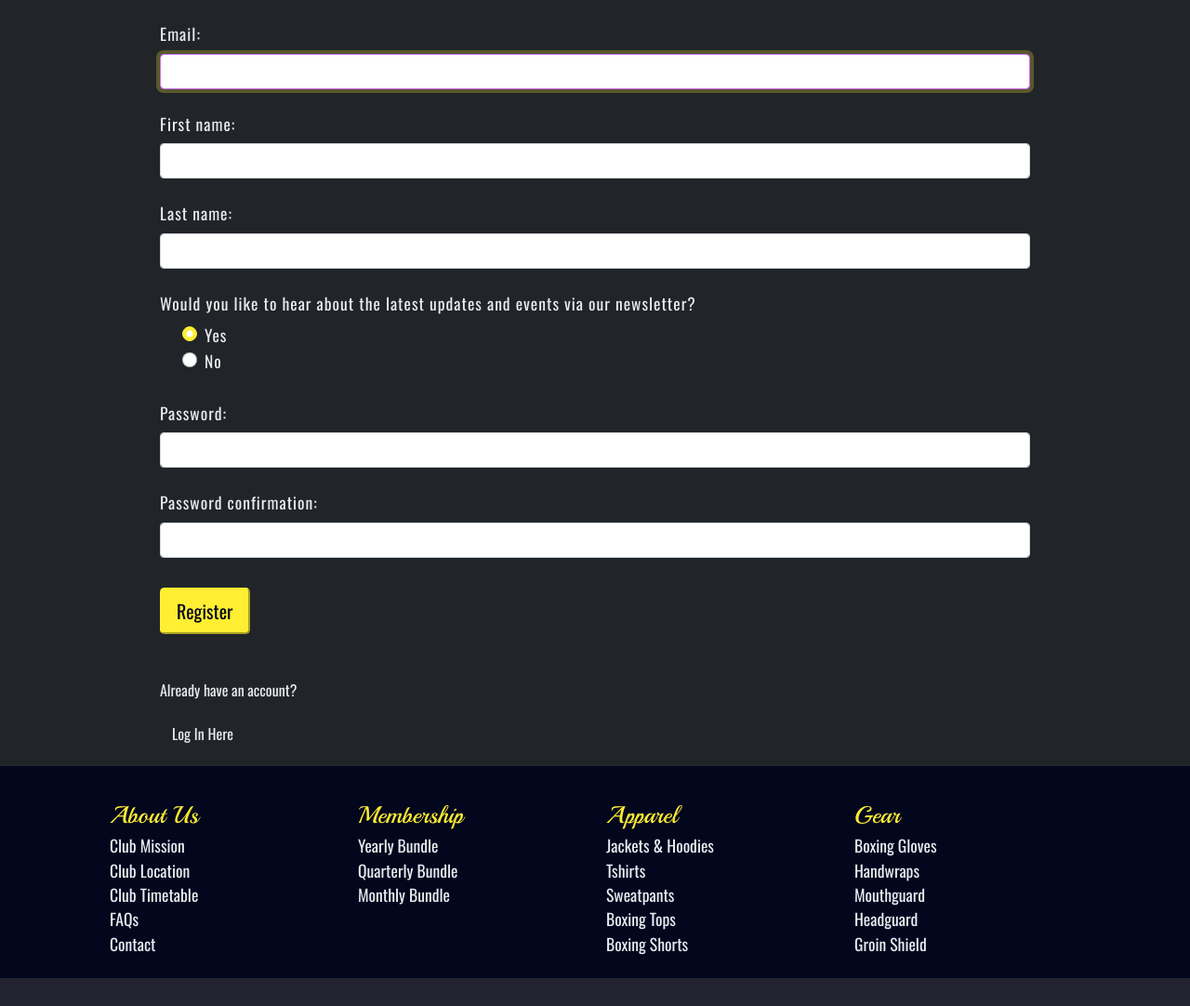
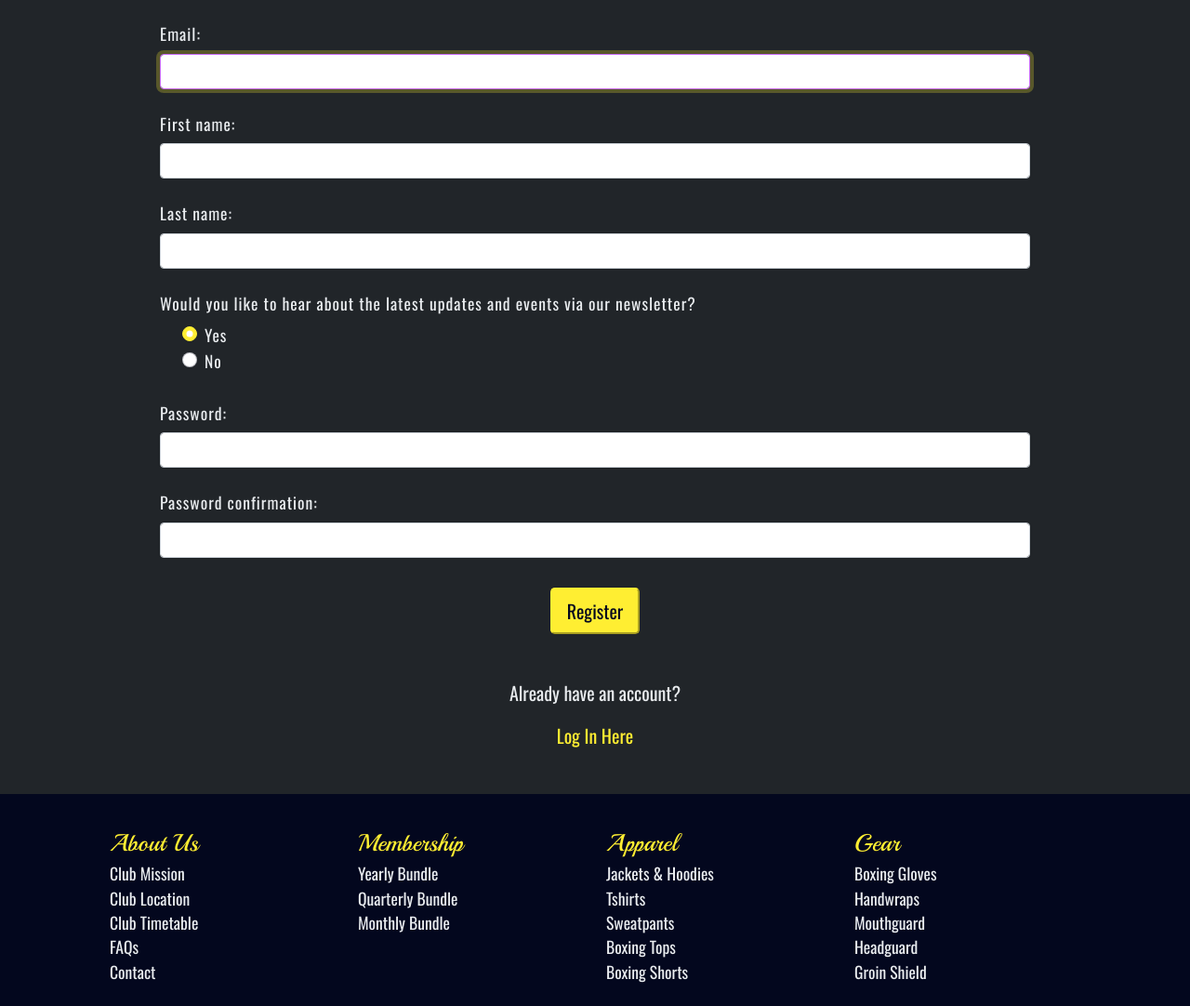
Before and after one commit to DaithiShan/saviours, a Django app: page /register/ in a window 1280 px wide. Shown: the part 161-1243 px from the top of the page at 93% size. Before the commit the page ends 1213 px from the top, so only its background shows below. Run offline with Django 4.2, Linux system fonts and the light colour scheme; style sheets or scripts are compiled from the project's sources; some libraries are stand-ins or nearby versions.

Commit message:
Styles added to auth-redirect div on register.html

```diff
--- a/accounts/templates/accounts/register.html
+++ b/accounts/templates/accounts/register.html
@@ -39,14 +39,14 @@
 
         <input type="hidden" name="next" value="{{ request.GET.next }}" />
 
-        <fieldset class="form__group mt-3">
+        <fieldset class="form__group mt-3 text-center">
             <button type="submit" class="btn-lg btn-primary mt-3 mb-4">Register</button>
         </fieldset>
     </div>
     </form>
-        <div class="auth-redirect mb-3">
-        <p class="auth-redirect__text regular">Already have an account?</p>
-        <a href="#" class="auth-redirect__btn btn btn--white dropdown-button regular">Log In Here</a>
+        <div class="auth-redirect text-center mb-5">
+        <p class="lead">Already have an account?</p>
+        <a href="#" class="btn-outline-primary btn-lg">Log In Here</a>
     </div>
 </div>
 {% endblock content %}
--- a/static/main.scss
+++ b/static/main.scss
@@ -150,5 +150,4 @@ footer {
             margin-bottom: 0.5rem;
         }
     }
-
 }
```
Also changed, not shown: db.sqlite3.
